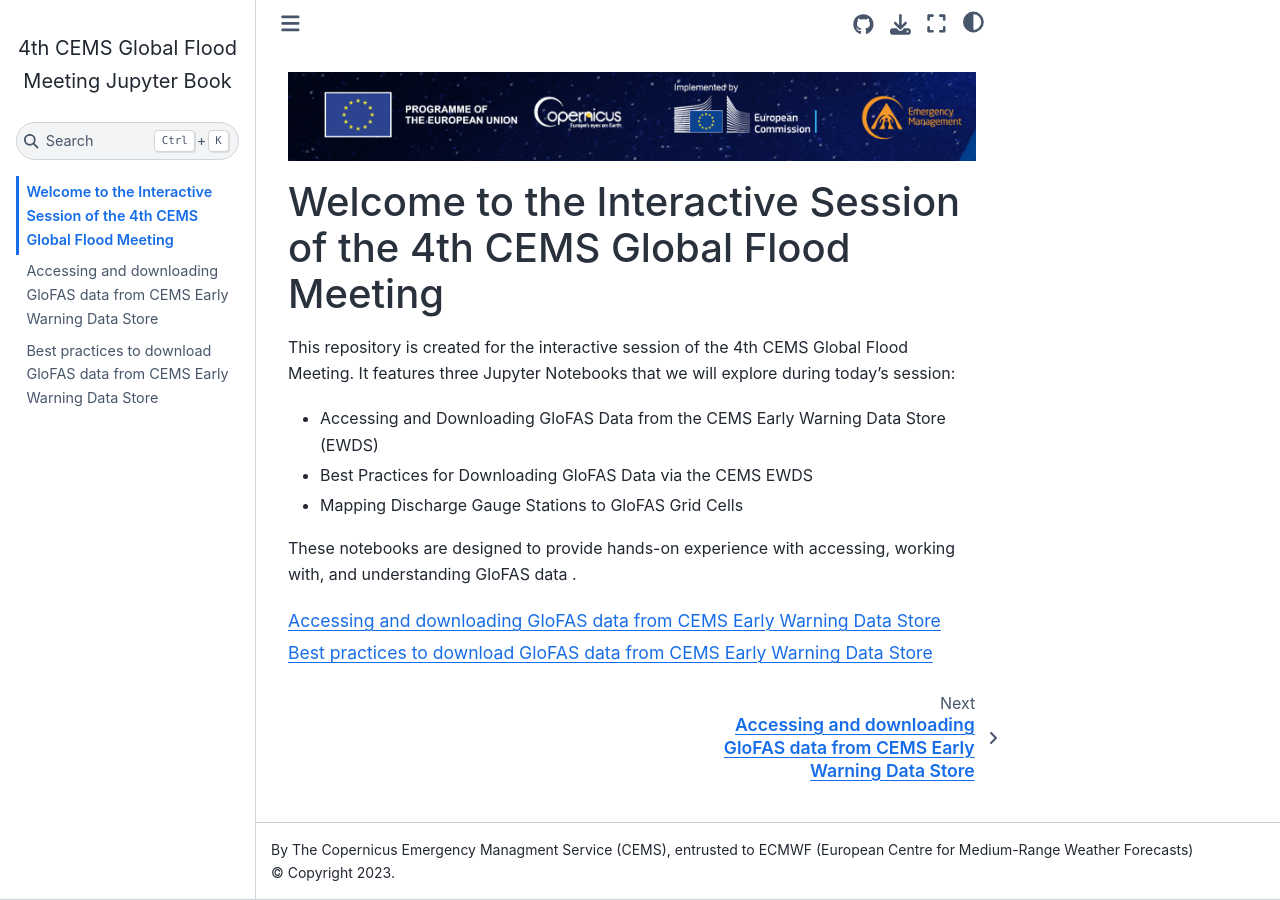
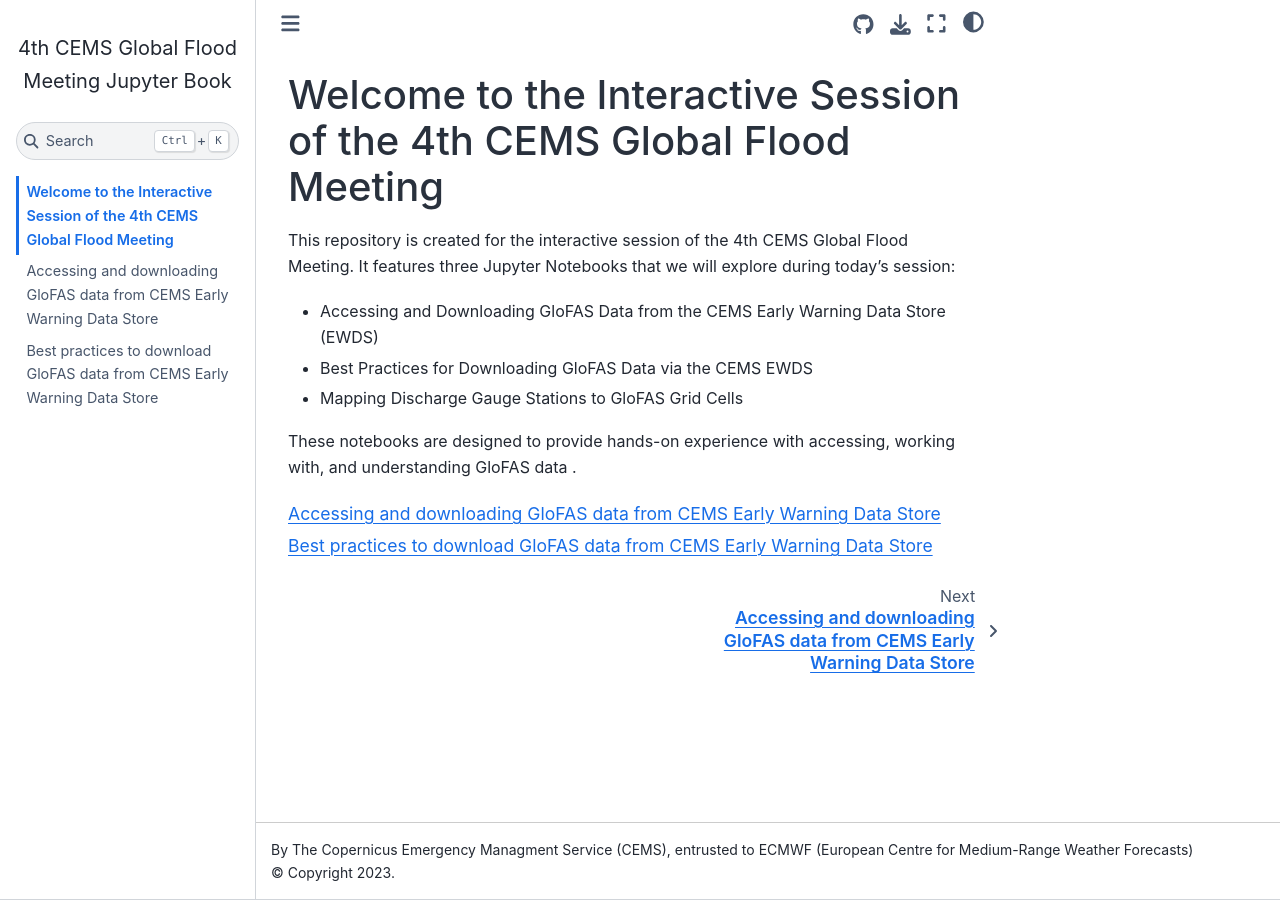
Before and after one commit to Simow-az/2025-Glofas-Annual-Meeting, a Jupyter Book: the page built from intro-jupyter-template.md, in a window 1280 px wide. Built offline with Jupyter Book 1.0.4 settings and Sphinx 7.4.7 and the Sphinx Book theme 1.1.4, drawn with Linux system fonts in a browser that asks for light colours; pages that are not in the unit, such as notebooks, are missing from menus.

Commit message:
Fixing .md files 1

```diff
--- a/intro-jupyter-template.md
+++ b/intro-jupyter-template.md
@@ -1,4 +1,3 @@
-![header](img/header.PNG)
 # Welcome to the Interactive Session of the 4th CEMS Global Flood Meeting
 
 This repository is created for the interactive session of the 4th CEMS Global Flood Meeting.
```
